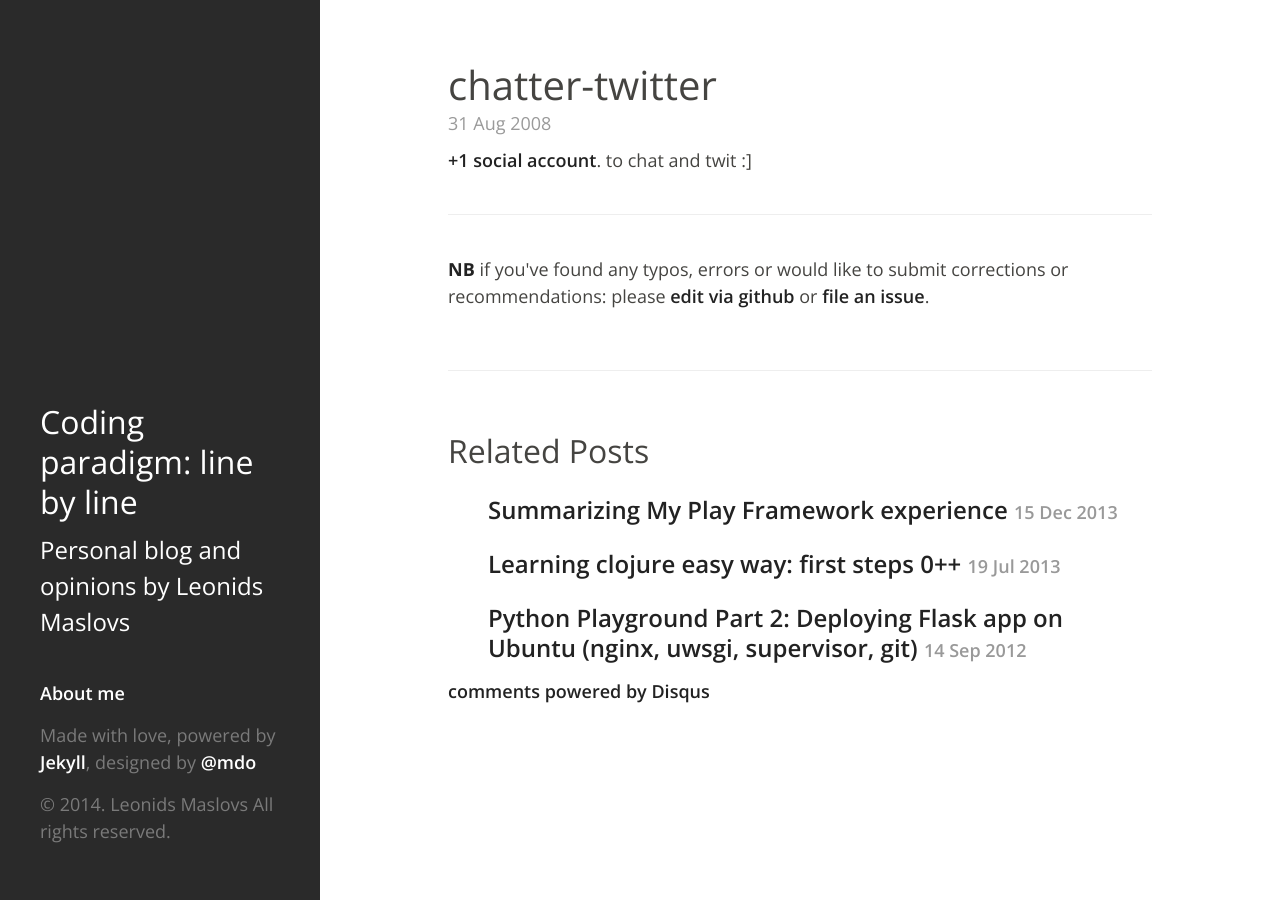
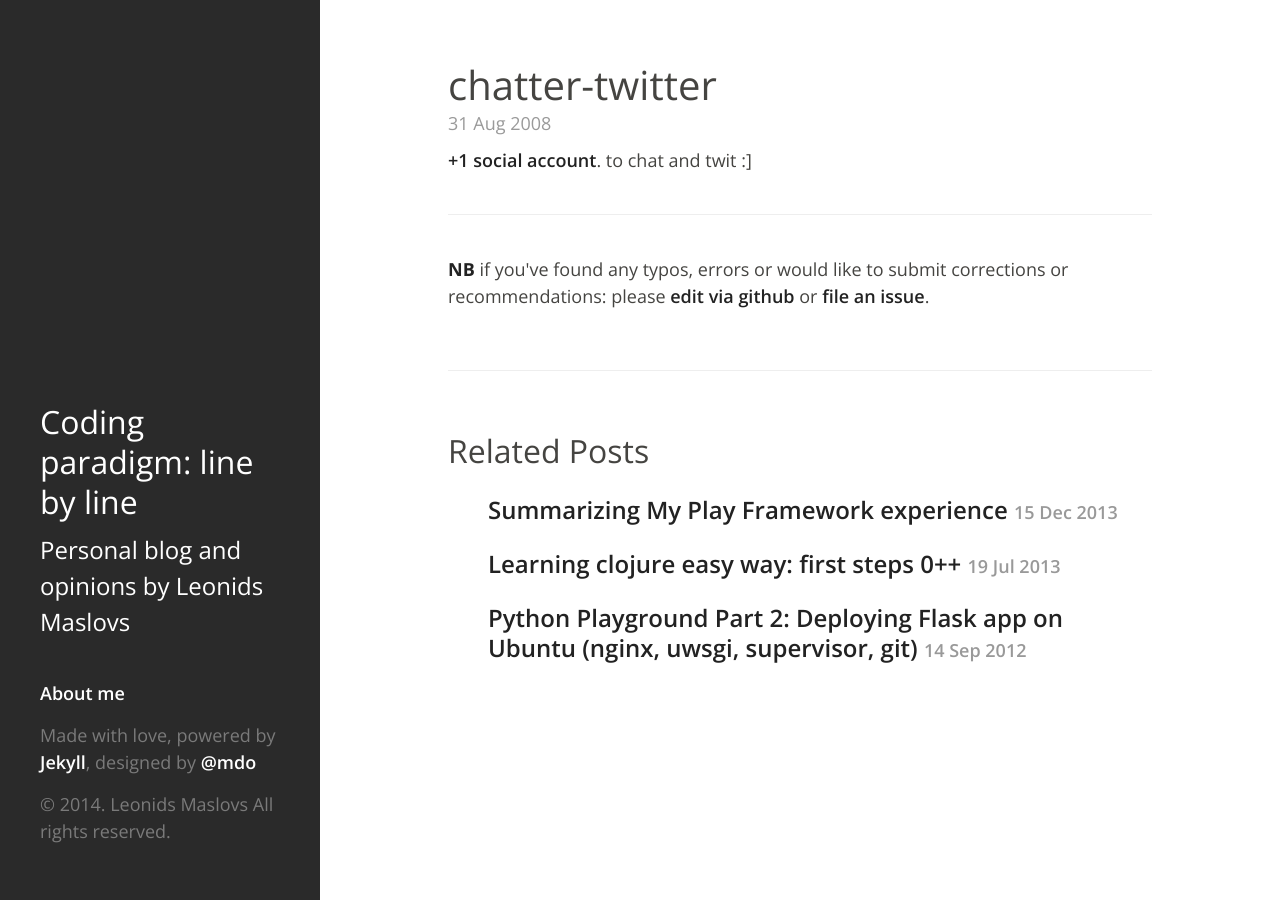
Before and after one commit to leonardinius/leonardinius.github.io, a Jekyll site: the page built from _posts/2008-08-31-chatter-twitter.md, in a window 1280 px wide. Built offline with Jekyll 4.4.1, drawn with Linux system fonts in a browser that asks for light colours; Markdown is read by kramdown in place of the engine named in the settings; comment, search, counter and statistics services are not loaded; part of the change alters nothing that is shown.

```diff
--- a/_config.yml
+++ b/_config.yml
@@ -3,8 +3,8 @@ title: "Coding paradigm: line by line"
 tagline: "Personal blog and opinions by Leonids Maslovs"
 description: "Personal blog and opinions by Leonids Maslovs"
 author:
-  name:       "Leonids Maslovs"
-  email:      "leonids.maslovs@galeoconsulting.com"
+  name: "Leonids Maslovs"
+  email: "leonids.maslovs@galeoconsulting.com"
 baseurl: ''
 url: http://leonardinius.galeoconsulting.com
 permalink: /:year/:month/:title
@@ -12,16 +12,19 @@ markdown: redcarpet
 pygments: true
 paginate: 5
 
+gems:
+  - jekyll-sitemap
+
 github:
   repo: "https://github.com/leonardinius/leonardinius.github.io"
   branch: "master"
 
 analytics:
-  provider: "google"
+  provider: "none"
   google:
     code: "UA-3088662-1"
 
 comments:
-  provider: "disqus"
+  provider: "none"
   disqus:
     code: 'codingparadigmlinebyline'
```
